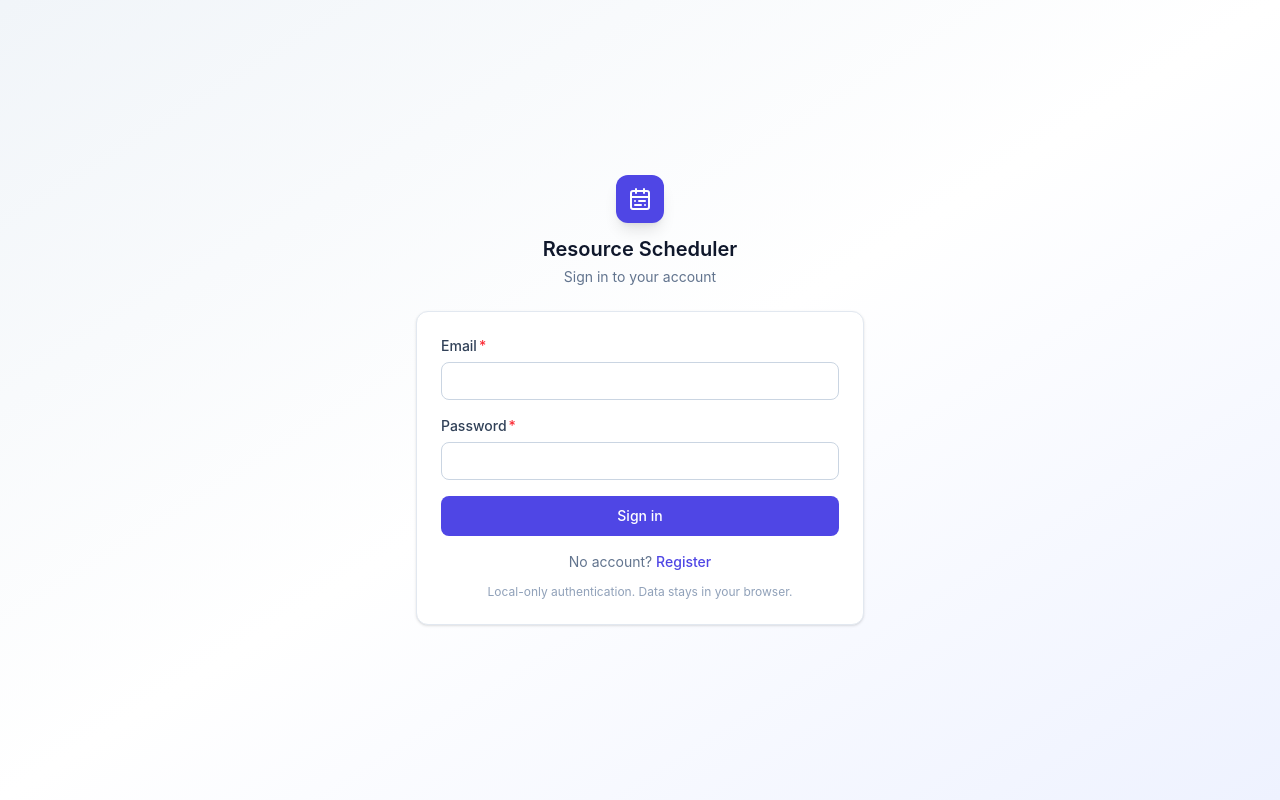
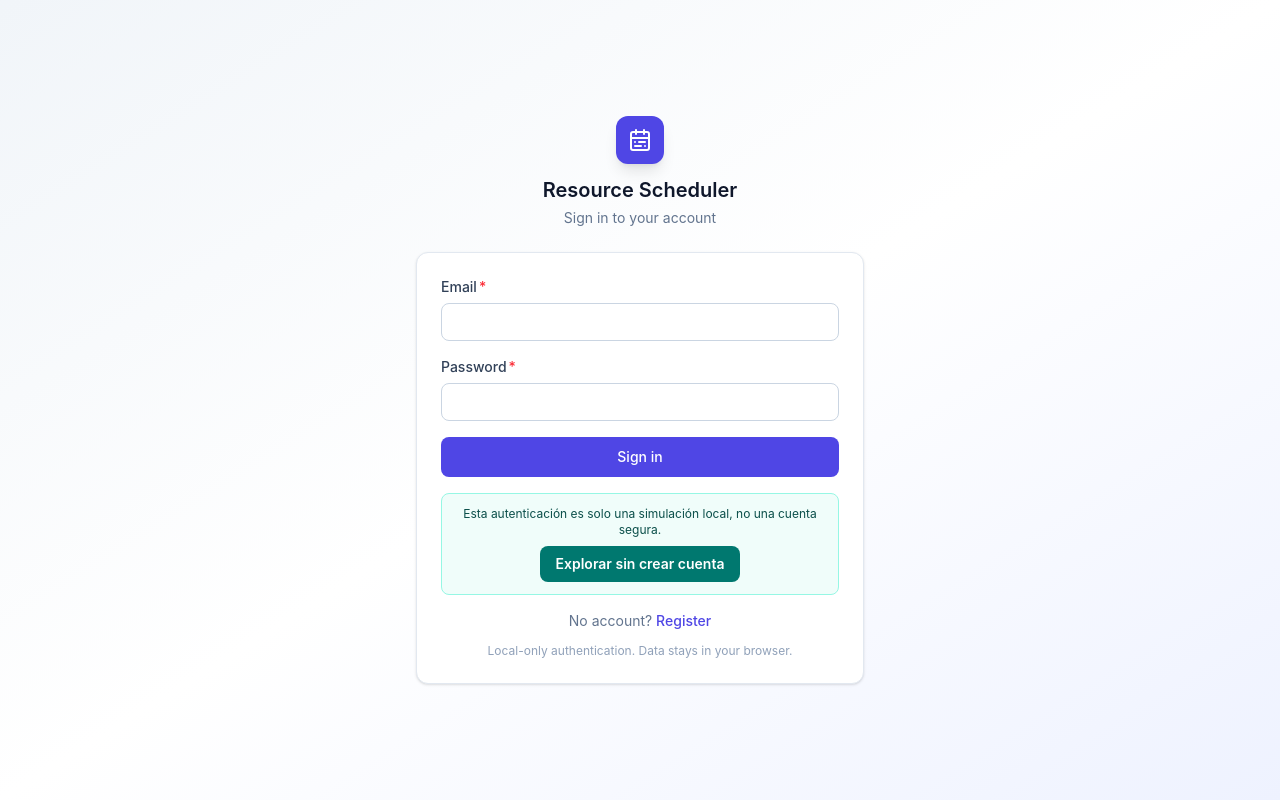
Before and after one commit to adumun/resource-scheduler, a React (Vite) app: page /login in a window 1280 px wide. Built offline with nearby package versions, Linux system fonts and the light colour scheme.

Commit message:
feat(ADU-180): expose safe public experiment UI and guidance

```diff
--- a/src/presentation/pages/AuthPage.tsx
+++ b/src/presentation/pages/AuthPage.tsx
@@ -72,6 +72,12 @@ export function AuthPage({ mode }: { mode: "login" | "register" }) {
               {isRegister ? "Create account" : "Sign in"}
             </Button>
           </form>
+          <div className="mt-4 rounded-lg border border-teal-200 bg-teal-50 p-3 text-center dark:border-teal-900 dark:bg-teal-900/20">
+            <p className="text-xs text-teal-900 dark:text-teal-100">Esta autenticación es solo una simulación local, no una cuenta segura.</p>
+            <Link to="/demo" className="mt-2 inline-block rounded-lg bg-teal-700 px-4 py-2 text-sm font-semibold text-white hover:bg-teal-800 focus-visible:outline focus-visible:outline-2 focus-visible:outline-offset-2">
+              Explorar sin crear cuenta
+            </Link>
+          </div>
           <p className="mt-4 text-center text-sm text-slate-500 dark:text-slate-400">
             {isRegister ? (
               <>
```
